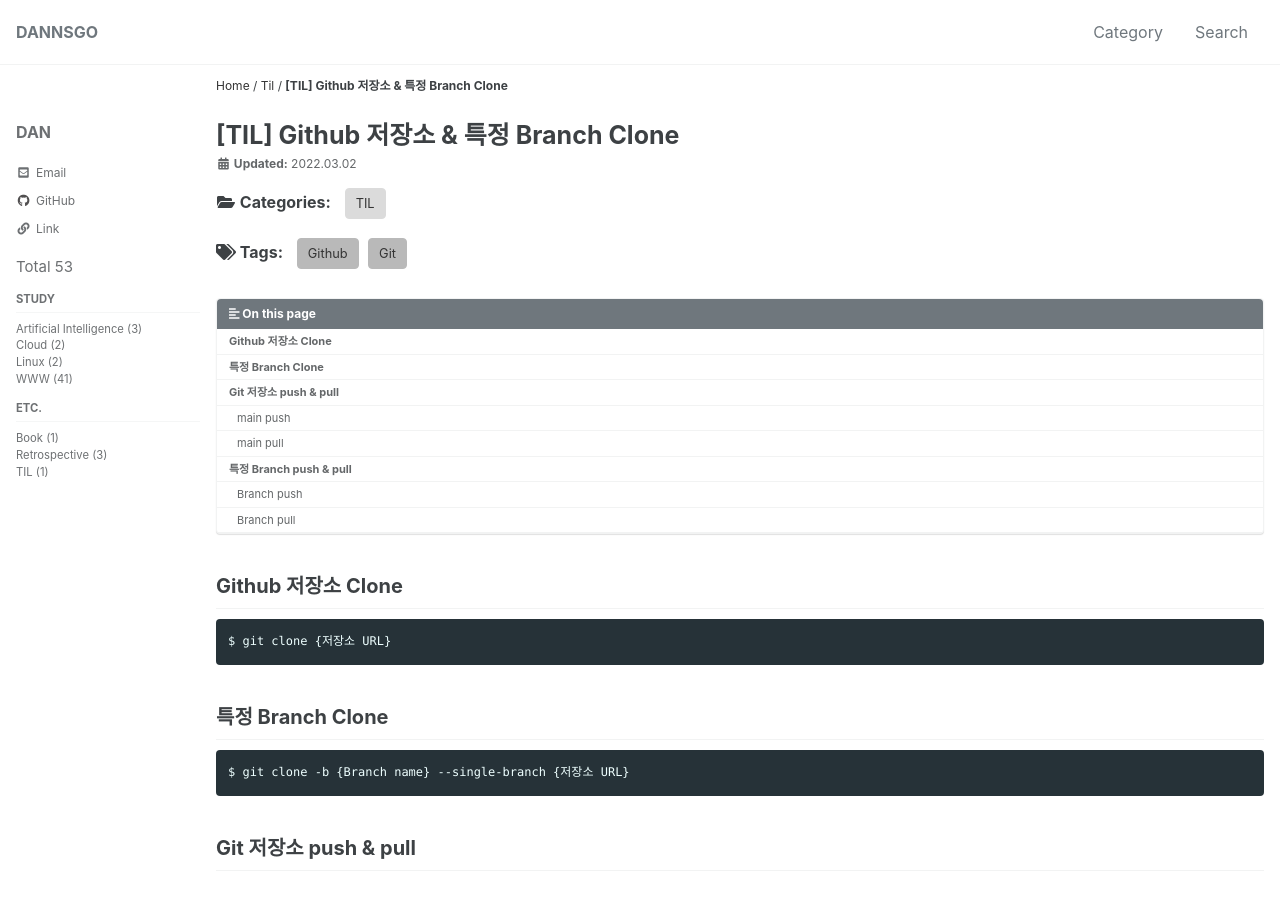
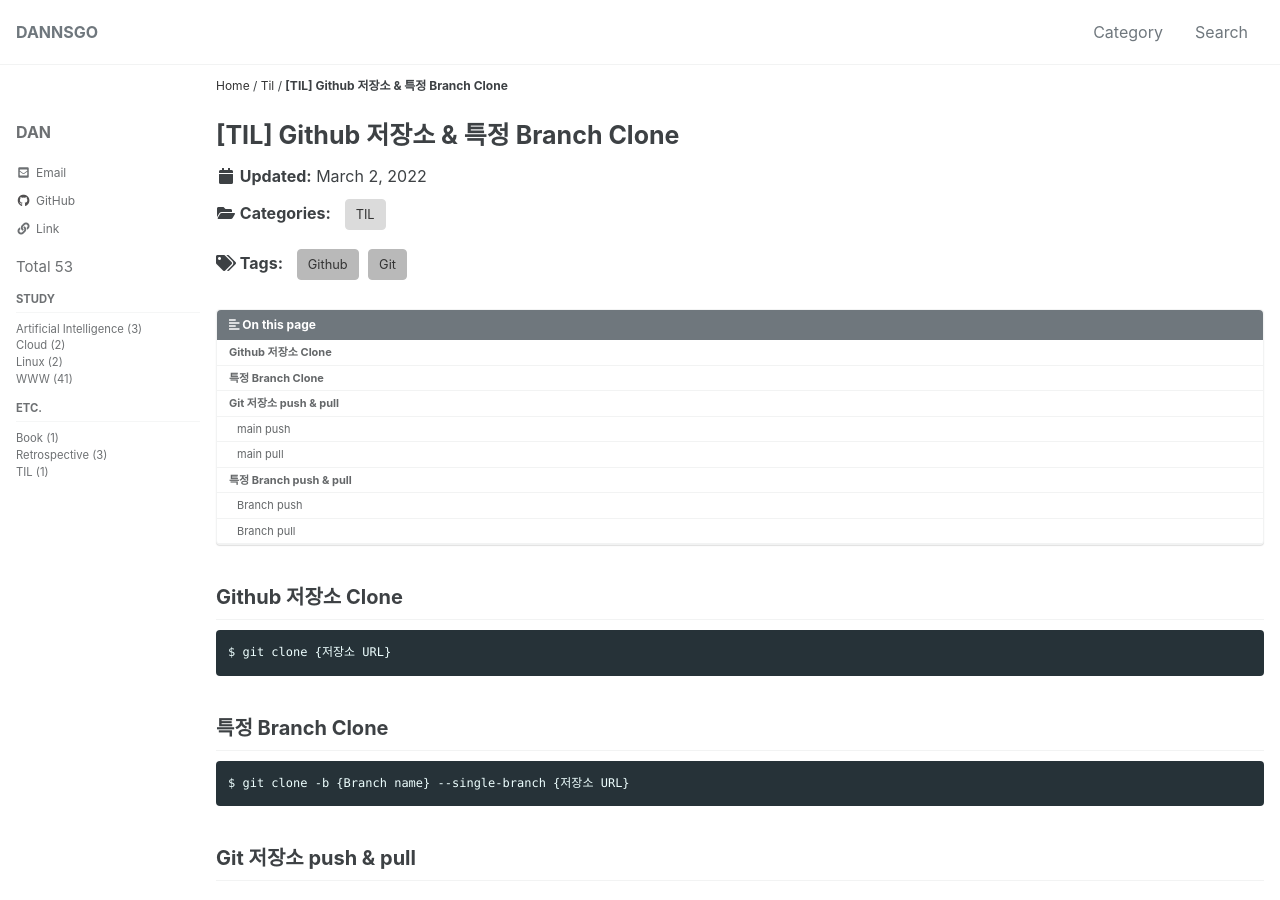
Before and after one commit to znhoon/dannsgo.github.io, a Jekyll site: the page built from _posts/TIL/2022-03-02-til-220302.md, in a window 1280 px wide and 900 px high. Built offline with Jekyll 4.4.1, drawn with Linux system fonts in a browser that asks for light colours; cached includes are drawn as plain includes; some web fonts are replaced.

Commit message:
Update single.html

```diff
--- a/_layouts/single.html
+++ b/_layouts/single.html
@@ -28,12 +28,13 @@ classes: wide
       {% unless page.header.overlay_color or page.header.overlay_image %}
         <header>
           {% if page.title %}<h1 id="page-title" class="page__title" itemprop="headline">{{ page.title | markdownify | remove: "<p>" | remove: "</p>" }}</h1>{% endif %}
-          {% if page.last_modified_at and page.date %}
-            <p class="page__meta"><strong><i class="fas fa-fw fa-calendar-alt" aria-hidden="true"></i> {{ site.data.ui-text[site.locale].date_label | default: "Date:" }}</strong> <time datetime="{{ page.date | date_to_xmlschema }}">{{ page.date | date: "%Y.%m.%d" }}</time>&nbsp&nbsp&nbsp<strong><i class="fas fa-fw fa-calendar-alt" aria-hidden="true"></i> {{ "Updated:" }}</strong> <time datetime="{{ page.last_modified_at | date: date_to_xmlschema }}">{{ page.last_modified_at | date: "%Y.%m.%d" }}</time></p>
+          {% if page.last_modified_at %}
+            {% if site.data.ui-text[site.locale].original_date_label != null %}
+              <p class="page__date"><strong><i class="fa fa-fw fa-calendar" aria-hidden="true"></i> {{ site.data.ui-text[site.locale].original_date_label }}</strong> <time datetime="{{ page.date | date_to_xmlschema }}">{{ page.date | date: "%B %-d, %Y" }}</time></p>
+            {% endif %}
+            <p class="page__date"><strong><i class="fa fa-fw fa-calendar" aria-hidden="true"></i> {{ site.data.ui-text[site.locale].date_label | default: "Updated:" }}</strong> <time datetime="{{ page.last_modified_at | date_to_xmlschema }}">{{ page.last_modified_at | date: "%B %-d, %Y" }}</time></p>
           {% elsif page.date %}
-            <p class="page__meta"><strong><i class="fas fa-fw fa-calendar-alt" aria-hidden="true"></i> {{ site.data.ui-text[site.locale].date_label | default: "Date:" }}</strong> <time datetime="{{ page.date | date_to_xmlschema }}">{{ page.date | date: "%Y.%m.%d" }}</time></p>
-          {% elsif page.last_modified_at %}
-            <p class="page__meta"><strong><i class="fas fa-fw fa-calendar-alt" aria-hidden="true"></i> {{ "Updated:" }}</strong> <time datetime="{{ page.date | date_to_xmlschema }}">{{ page.date | date: "%Y.%m.%d" }}</time></p>
+              <p class="page__date"><strong><i class="fa fa-fw fa-calendar" aria-hidden="true"></i> {{ site.data.ui-text[site.locale].date_label | default: "Updated:" }}</strong> <time datetime="{{ page.date | date_to_xmlschema }}">{{ page.date | date: "%B %-d, %Y" }}</time></p>
           {% endif %}
           {% if site.category_archive.type and page.categories[0] and site.tag_archive.type and page.tags[0] %}
             {% include category-list.html %}{% include tag-list.html %}
```
